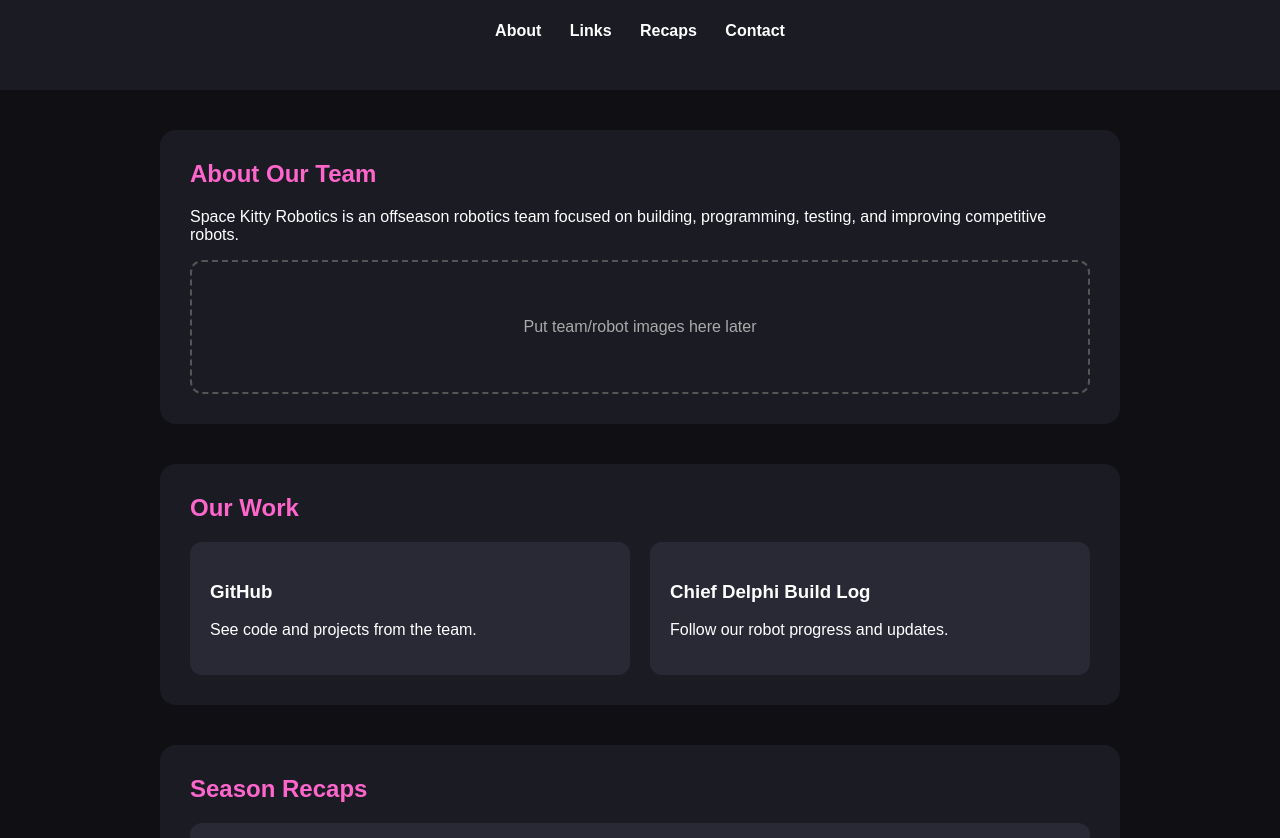
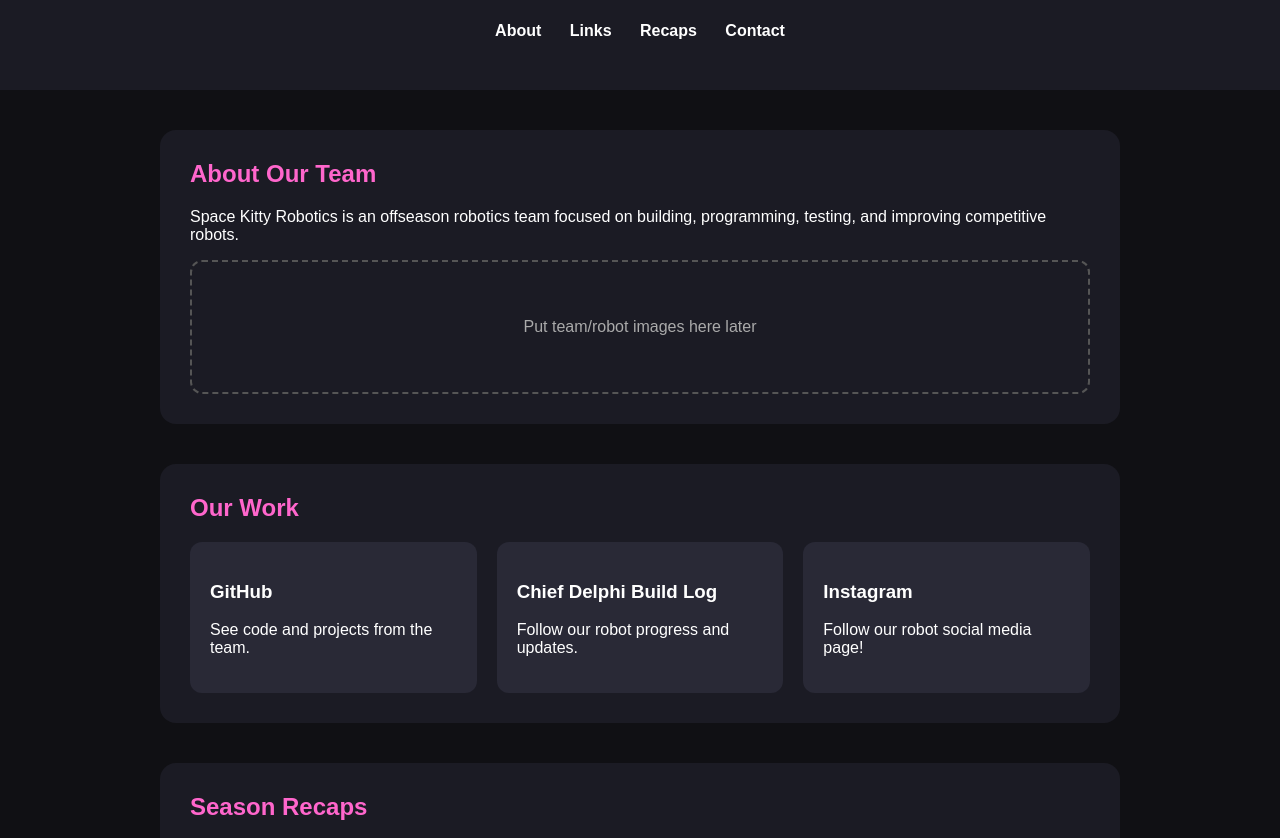
Before and after one commit to Honeybadgrr/SpaceKittyRoboticsWebsite, a plain HTML site: page index.html in a window 1280 px wide. Shown: the part 163-1001 px from the top of the page. Drawn offline with Linux system fonts and the light colour scheme.

Commit message:
Adding Instagram card, fixing links, adding email

```diff
--- a/index.html
+++ b/index.html
@@ -36,14 +36,19 @@
   <section id="links">
     <h2>Our Work</h2>
     <div class="cards">
-      <a class="card" href="https://github.com/Honeybadgrr" target="_blank">
+      <a class="card" href="https://github.com/SK-Robotics-9999" target="_blank">
         <h3>GitHub</h3>
         <p>See code and projects from the team.</p>
       </a>
 
-      <a class="card" href="#" target="_blank">
+      <a class="card" href="https://www.chiefdelphi.com/t/unofficial-team-sk-robotics-build-blog-off-season-2025/497176" target="_blank">
         <h3>Chief Delphi Build Log</h3>
         <p>Follow our robot progress and updates.</p>
+      </a>
+
+      <a class="card" href="https://www.instagram.com/skrobotics9999?igsh=eHI5OTc0MDR4ejFu&utm_source=qr" target="_blank">
+        <h3>Instagram</h3>
+        <p>Follow our robot social media page!</p>
       </a>
     </div>
   </section>
@@ -77,7 +82,7 @@
       Contact us here:
     </p>
 
-    <a class="email-button" href="mailto:YOUR_EMAIL_HERE">
+    <a class="email-button" href="mailto:contact.skrobotics@gmail.com">
       Email Us
     </a>
   </section>
```
